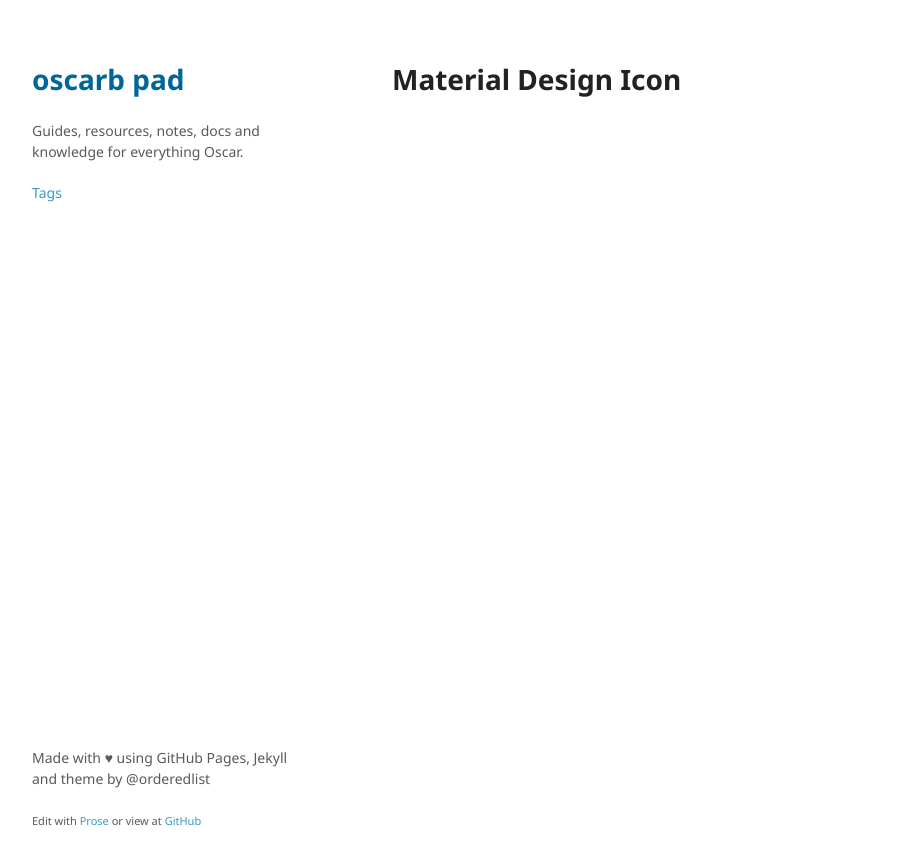
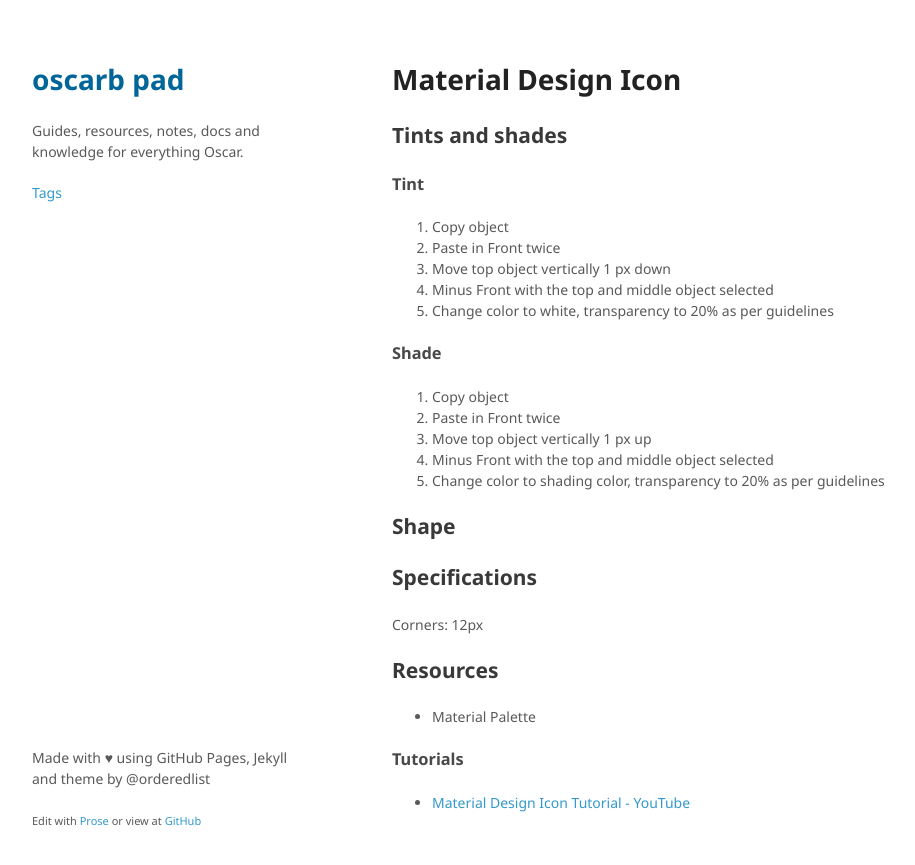
Before and after one commit to oscarb/pad, a Jekyll site: the page built from _docs/material-design-icon.md, in a window 1280 px wide. Shown: the top 865 px of the page, without its empty margins (128-1043 px from the left). Built offline with Jekyll 4.4.1, drawn with Linux system fonts in a browser that asks for light colours; some web fonts are replaced.

Commit message:
Created material-design-icon.md

```diff
--- a/_docs/material-design-icon.md
+++ b/_docs/material-design-icon.md
@@ -4,3 +4,36 @@ tags: [android, material design]
 ---
 
 # Material Design Icon
+
+## Tints and shades
+
+### Tint
+1. Copy object
+2. Paste in Front twice
+3. Move top object vertically 1 px down
+4. Minus Front with the top and middle object selected
+5. Change color to white, transparency to 20% as per guidelines
+
+### Shade
+1. Copy object
+2. Paste in Front twice
+3. Move top object vertically 1 px up
+4. Minus Front with the top and middle object selected
+5. Change color to shading color, transparency to 20% as per guidelines
+
+
+## Shape
+
+
+
+## Specifications
+
+Corners: 12px
+
+## Resources
+
+* Material Palette
+
+### Tutorials
+
+* [Material Design Icon Tutorial - YouTube](https://www.youtube.com/watch?v=ZoRE9bv1mcc)
```
